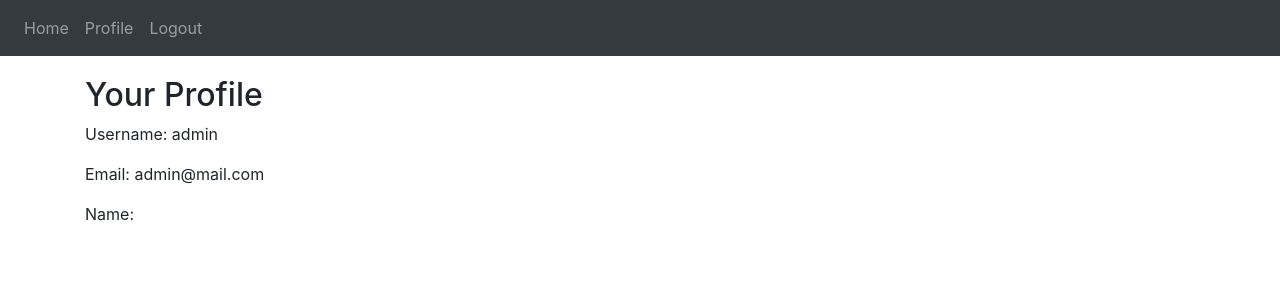
After one commit to dipu157/bohubrhi-web-development, a Django app: page /account/profile/ in a window 1280 px wide. The commit adds this page. Shown: the top 300 px of the page. Run offline with Django 4.2, Linux system fonts and the light colour scheme; a user stored in the database is signed in; some libraries are stand-ins or nearby versions.

Commit message:
working on profile

```diff
--- a/django/blog_project/App_Login/urls.py
+++ b/django/blog_project/App_Login/urls.py
@@ -6,5 +6,6 @@ app_name  = 'App_Login'
 urlpatterns = [
     path('signup/', views.sign_up, name='signup'),
     path('login/', views.login_page, name='login'),
+    path('profile/', views.profile, name='profile'),
     path('logout/', views.logout_user, name='logout'),
 ]
--- a/django/blog_project/App_Login/views.py
+++ b/django/blog_project/App_Login/views.py
@@ -4,13 +4,14 @@ from django.contrib.auth import login, authenticate, logout
 from django.shortcuts import HttpResponseRedirect
 from django.urls import reverse
 from django.contrib.auth.decorators import login_required
+from .forms import SignUpForm, UserProfileChange
 
 def sign_up(request):
-    form = UserCreationForm()
+    form = SignUpForm()
     registered = False
 
     if request.method == 'POST':
-        form = UserCreationForm(data = request.POST)
+        form = SignUpForm(data = request.POST)
         if form.is_valid():
             form.save()
             registered = True
@@ -37,3 +38,16 @@ def login_page(request):
 def logout_user(request):
     logout(request)
     return HttpResponseRedirect(reverse('index'))
+
+@login_required
+def profile(request):
+    return render(request,'App_Login/profile.html', context={})
+
+@login_required
+def user_change(request):
+    current_user = request.user
+    form =  UserProfileChange(isinstance=current_user)
+    if request.method == 'POST':
+        form = UserProfileChange(request.POST, isinstance=current_user)
+        if form.is_valid():
+            form.save()
--- /dev/null
+++ b/django/blog_project/templates/App_Login/profile.html
@@ -0,0 +1,9 @@
+{% extends 'base.html' %}
+{% load crispy_forms_tags %}
+{% block title %} Profile {% endblock %}
+{% block body_block %}
+<h2>Your Profile</h2>
+<p>Username: {{ user.username }}</p>
+<p>Email: {{ user.email }}</p>
+<p>Name: {{ user.first_name }} {{ user.last_name }}</p>
+{% endblock %}
--- a/django/blog_project/templates/base.html
+++ b/django/blog_project/templates/base.html
@@ -17,6 +17,10 @@
                 <a class="nav-link" href="{% url 'index' %}">Home</a>
             </li>
             {% if user.is_authenticated %}
+            <li class="nav-item">
+                <a class="nav-link" href="{% url 'App_Login:profile' %}">Profile</a>
+            </li>
+
             <li class="nav-item">
                 <a class="nav-link" href="{% url 'App_Login:logout' %}">Logout</a>
             </li>
```
Also changed, not shown: django/blog_project/App_Login/forms.py (added, +16 -0 lines), django/blog_project/db.sqlite3.
